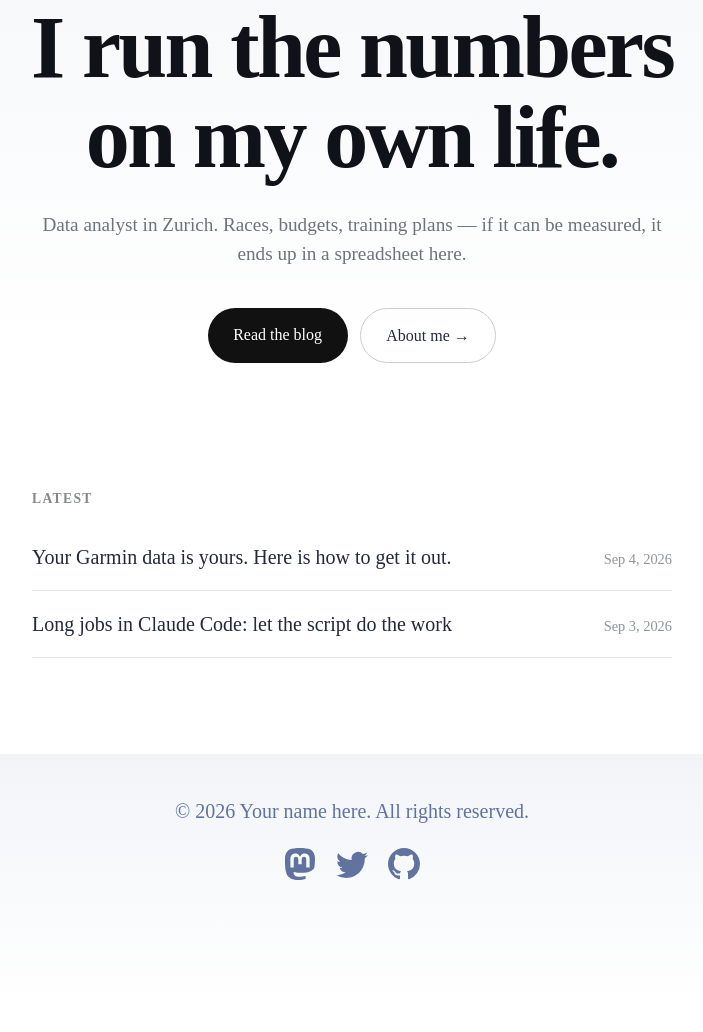
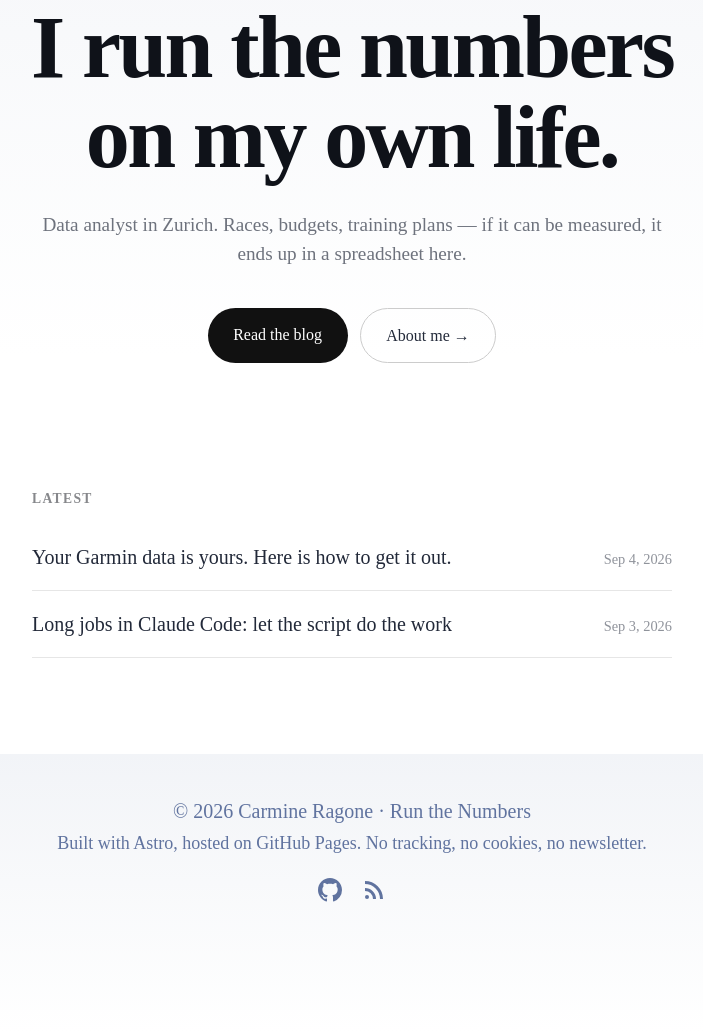
Before and after one commit to ragonc/ragonc.github.io, an Astro site: page / in a window 1280 px wide. Shown: the part 244-1276 px from the top of the page, without its empty margins (288-991 px from the left). Before the commit the page ends 1254 px from the top, so only its background shows below. Built offline with nearby package versions, Linux system fonts and the light colour scheme; Astro itself is replaced by a stand-in of ours.

Commit message:
footer fix

```diff
--- a/src/components/Footer.astro
+++ b/src/components/Footer.astro
@@ -1,50 +1,42 @@
 ---
-const today = new Date();
+import { SITE_TITLE } from '../consts';
+const year = new Date().getFullYear();
 ---
 
 <footer>
-	&copy; {today.getFullYear()} Your name here. All rights reserved.
+	<p>&copy; {year} Carmine Ragone &middot; {SITE_TITLE}</p>
+	<p class="colophon">
+		Built with Astro, hosted on GitHub Pages. No tracking, no cookies, no newsletter.
+	</p>
 	<div class="social-links">
-		<a href="https://m.webtoo.ls/@astro" target="_blank">
-			<span class="sr-only">Follow Astro on Mastodon</span>
-			<svg
-				viewBox="0 0 16 16"
-				aria-hidden="true"
-				width="32"
-				height="32"
-				astro-icon="social/mastodon"
-				><path
-					fill="currentColor"
-					d="M11.19 12.195c2.016-.24 3.77-1.475 3.99-2.603.348-1.778.32-4.339.32-4.339 0-3.47-2.286-4.488-2.286-4.488C12.062.238 10.083.017 8.027 0h-.05C5.92.017 3.942.238 2.79.765c0 0-2.285 1.017-2.285 4.488l-.002.662c-.004.64-.007 1.35.011 2.091.083 3.394.626 6.74 3.78 7.57 1.454.383 2.703.463 3.709.408 1.823-.1 2.847-.647 2.847-.647l-.06-1.317s-1.303.41-2.767.36c-1.45-.05-2.98-.156-3.215-1.928a3.614 3.614 0 0 1-.033-.496s1.424.346 3.228.428c1.103.05 2.137-.064 3.188-.189zm1.613-2.47H11.13v-4.08c0-.859-.364-1.295-1.091-1.295-.804 0-1.207.517-1.207 1.541v2.233H7.168V5.89c0-1.024-.403-1.541-1.207-1.541-.727 0-1.091.436-1.091 1.296v4.079H3.197V5.522c0-.859.22-1.541.66-2.046.456-.505 1.052-.764 1.793-.764.856 0 1.504.328 1.933.983L8 4.39l.417-.695c.429-.655 1.077-.983 1.934-.983.74 0 1.336.259 1.791.764.442.505.661 1.187.661 2.046v4.203z"
-				></path></svg
-			>
+		<a href="https://github.com/ragonc" target="_blank" rel="noopener" aria-label="GitHub">
+			<svg viewBox="0 0 16 16" width="24" height="24" aria-hidden="true">
+				<path fill="currentColor" d="M8 0C3.58 0 0 3.58 0 8c0 3.54 2.29 6.53 5.47 7.59.4.07.55-.17.55-.38 0-.19-.01-.82-.01-1.49-2.01.37-2.53-.49-2.69-.94-.09-.23-.48-.94-.82-1.13-.28-.15-.68-.52-.01-.53.63-.01 1.08.58 1.23.82.72 1.21 1.87.87 2.33.66.07-.52.28-.87.51-1.07-1.78-.2-3.64-.89-3.64-3.95 0-.87.31-1.59.82-2.15-.08-.2-.36-1.02.08-2.12 0 0 .67-.21 2.2.82.64-.18 1.32-.27 2-.27.68 0 1.36.09 2 .27 1.53-1.04 2.2-.82 2.2-.82.44 1.1.16 1.92.08 2.12.51.56.82 1.27.82 2.15 0 3.07-1.87 3.75-3.65 3.95.29.25.54.73.54 1.48 0 1.07-.01 1.93-.01 2.2 0 .21.15.46.55.38A8.013 8.013 0 0 0 16 8c0-4.42-3.58-8-8-8z"/>
+			</svg>
 		</a>
-		<a href="https://twitter.com/astrodotbuild" target="_blank">
-			<span class="sr-only">Follow Astro on Twitter</span>
-			<svg viewBox="0 0 16 16" aria-hidden="true" width="32" height="32" astro-icon="social/twitter"
-				><path
-					fill="currentColor"
-					d="M5.026 15c6.038 0 9.341-5.003 9.341-9.334 0-.14 0-.282-.006-.422A6.685 6.685 0 0 0 16 3.542a6.658 6.658 0 0 1-1.889.518 3.301 3.301 0 0 0 1.447-1.817 6.533 6.533 0 0 1-2.087.793A3.286 3.286 0 0 0 7.875 6.03a9.325 9.325 0 0 1-6.767-3.429 3.289 3.289 0 0 0 1.018 4.382A3.323 3.323 0 0 1 .64 6.575v.045a3.288 3.288 0 0 0 2.632 3.218 3.203 3.203 0 0 1-.865.115 3.23 3.23 0 0 1-.614-.057 3.283 3.283 0 0 0 3.067 2.277A6.588 6.588 0 0 1 .78 13.58a6.32 6.32 0 0 1-.78-.045A9.344 9.344 0 0 0 5.026 15z"
-				></path></svg
-			>
-		</a>
-		<a href="https://github.com/withastro/astro" target="_blank">
-			<span class="sr-only">Go to Astro's GitHub repo</span>
-			<svg viewBox="0 0 16 16" aria-hidden="true" width="32" height="32" astro-icon="social/github"
-				><path
-					fill="currentColor"
-					d="M8 0C3.58 0 0 3.58 0 8c0 3.54 2.29 6.53 5.47 7.59.4.07.55-.17.55-.38 0-.19-.01-.82-.01-1.49-2.01.37-2.53-.49-2.69-.94-.09-.23-.48-.94-.82-1.13-.28-.15-.68-.52-.01-.53.63-.01 1.08.58 1.23.82.72 1.21 1.87.87 2.33.66.07-.52.28-.87.51-1.07-1.78-.2-3.64-.89-3.64-3.95 0-.87.31-1.59.82-2.15-.08-.2-.36-1.02.08-2.12 0 0 .67-.21 2.2.82.64-.18 1.32-.27 2-.27.68 0 1.36.09 2 .27 1.53-1.04 2.2-.82 2.2-.82.44 1.1.16 1.92.08 2.12.51.56.82 1.27.82 2.15 0 3.07-1.87 3.75-3.65 3.95.29.25.54.73.54 1.48 0 1.07-.01 1.93-.01 2.2 0 .21.15.46.55.38A8.012 8.012 0 0 0 16 8c0-4.42-3.58-8-8-8z"
-				></path></svg
-			>
+		<a href="/rss.xml" aria-label="RSS feed">
+			<svg viewBox="0 0 24 24" width="24" height="24" aria-hidden="true">
+				<circle cx="5" cy="19" r="2" fill="currentColor"/>
+				<path d="M3 10a11 11 0 0 1 11 11h-3a8 8 0 0 0-8-8v-3z" fill="currentColor"/>
+				<path d="M3 3a18 18 0 0 1 18 18h-3A15 15 0 0 0 3 6V3z" fill="currentColor"/>
+			</svg>
 		</a>
 	</div>
 </footer>
+
 <style>
 	footer {
 		padding: 2em 1em 6em 1em;
 		background: linear-gradient(var(--gray-gradient)) no-repeat;
 		color: rgb(var(--gray));
 		text-align: center;
+	}
+	footer p {
+		margin: 0;
+	}
+	.colophon {
+		font-size: 0.9em;
+		margin-top: 0.5em;
 	}
 	.social-links {
 		display: flex;
```
